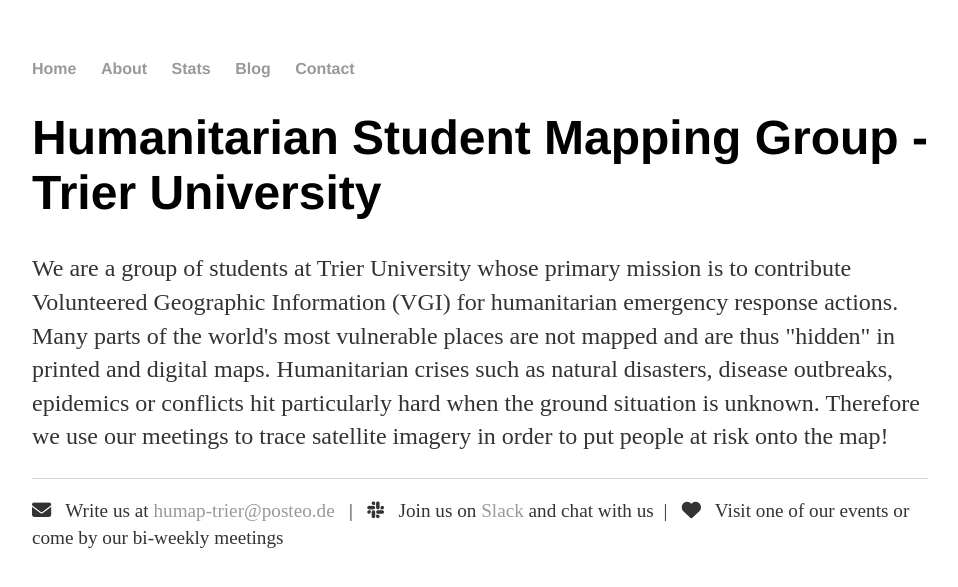
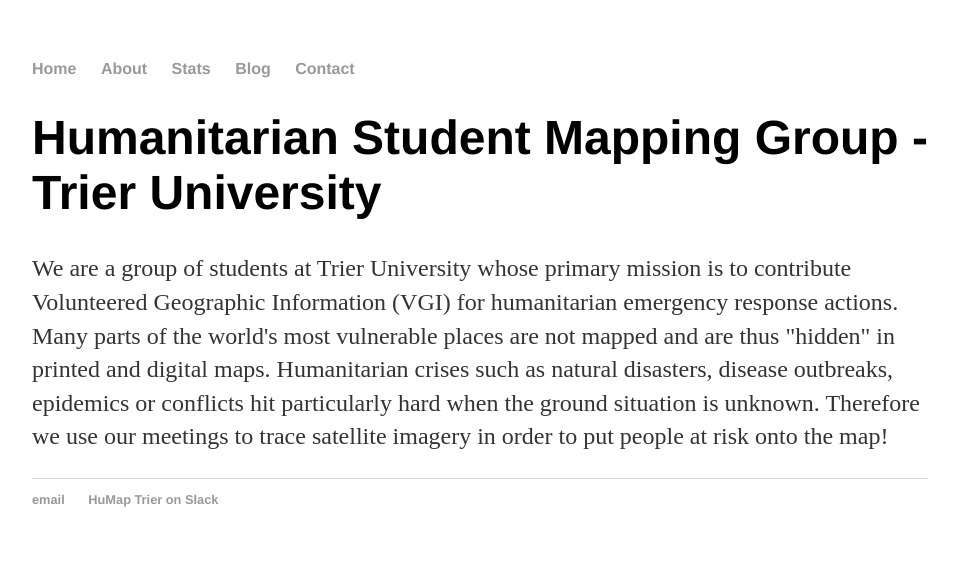
Before and after one commit to humap-trier/humap-trier.github.io, a Jekyll site: the page built from index.html, in a window 1280 px wide. Shown: the top 587 px of the page, without its empty margins (160-1118 px from the left). Built offline with Jekyll 4.4.1, drawn with Linux system fonts in a browser that asks for light colours; nearby versions of some CDN libraries.

Commit message:
Update default.html

```diff
--- a/_layouts/default.html
+++ b/_layouts/default.html
@@ -23,12 +23,12 @@
 
 			</div><!-- /.container -->
 			<footer>
-				<p style="margin-top:1em;"><i class="fa fa-envelope"></i> &nbsp; Write us at <a href="mailto:humap-trier@posteo.de">humap-trier@posteo.de</a> &nbsp; |  &nbsp; <i class='fab fa-slack'></i> &nbsp; Join us on <a href="https://humaptrier.slack.com/">Slack</a> and chat with us &nbsp;|  &nbsp; <i class="fas fa-heart"></i> &nbsp; Visit one of our events or come by our bi-weekly meetings</p>
-
-	    		<!---<ul>
+				<!--<p style="margin-top:1em;"><i class="fa fa-envelope"></i> &nbsp; Write us at <a href="mailto:humap-trier@posteo.de">humap-trier@posteo.de</a> &nbsp; |  &nbsp; <i class='fab fa-slack'></i> &nbsp; Join us on <a href="https://humaptrier.slack.com/">Slack</a> and chat with us &nbsp;|  &nbsp; <i class="fas fa-heart"></i> &nbsp; Visit one of our events or come by our bi-weekly meetings</p>
+-->
+	    		<ul>
 	        		<li><a href="mailto:humap-trier@posteo.de">email</a></li>
 	        		<li><a href="https://humaptrier.slack.com">HuMap Trier on Slack</a></li>
-			</ul>-->
+			</ul>
 			</footer>
 		</body>
 	</html>
```
